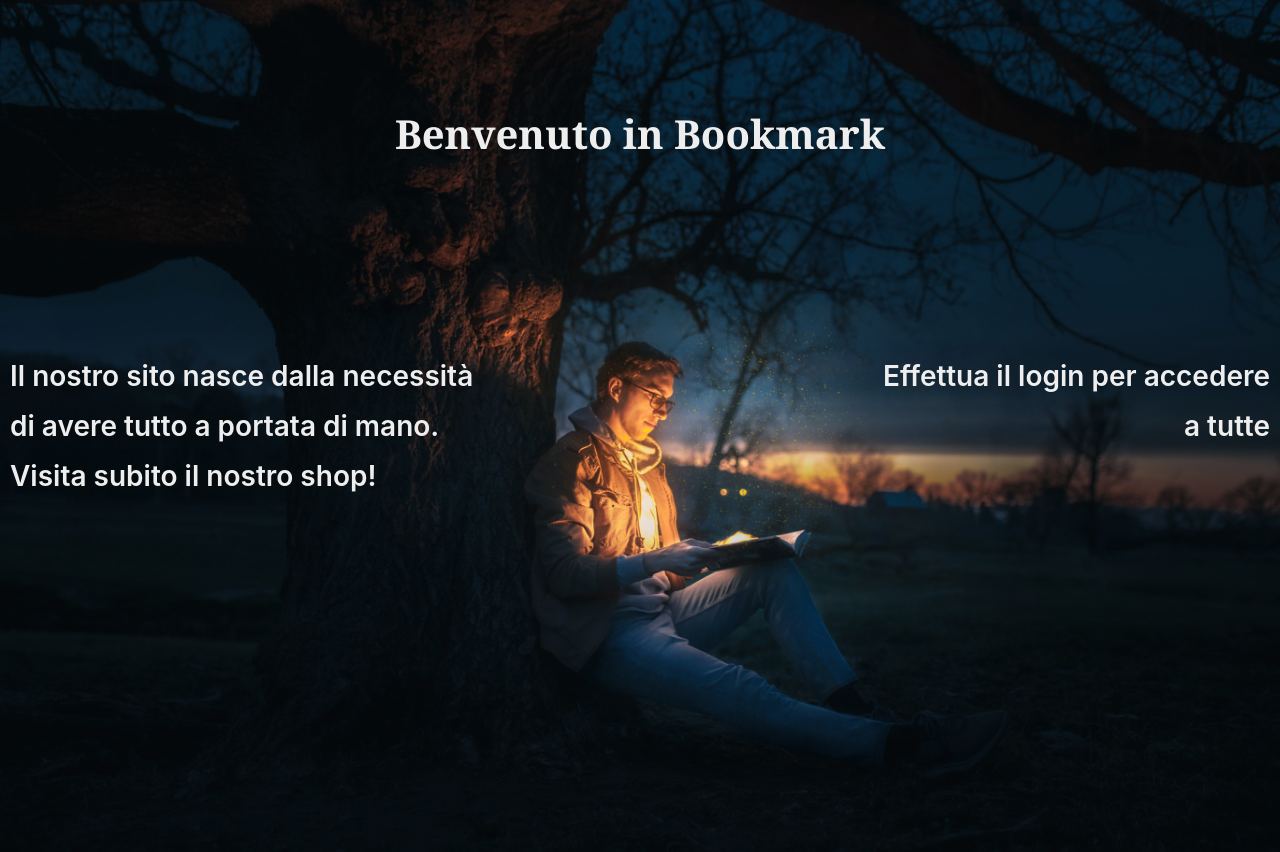
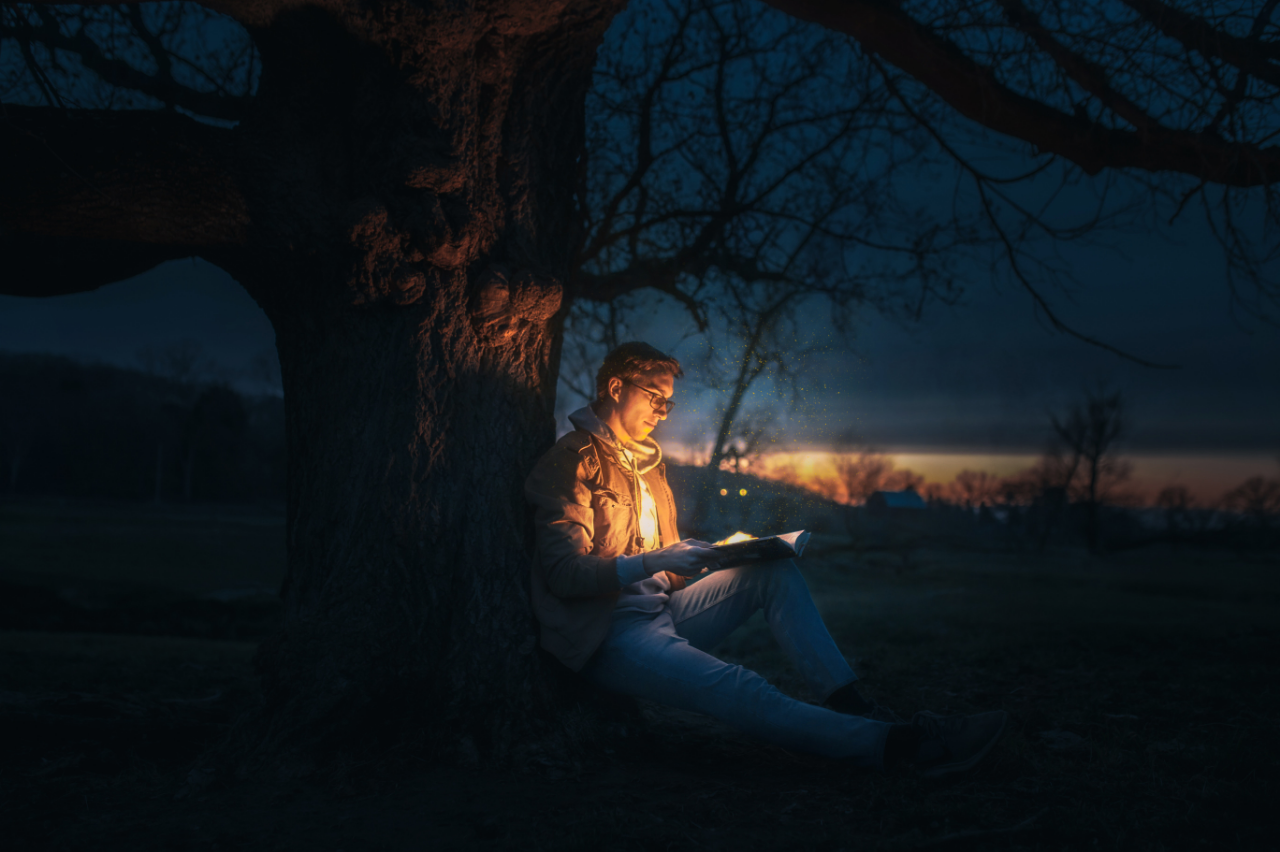
Before and after one commit to manualex98/ProgettoLTW2021, a PHP site: page /homepage.php in a window 1280 px wide. Shown: the part 58-910 px from the top of the page. Run offline with PHP 8.4, Linux system fonts and the light colour scheme.

Commit message:
fix account.php

```diff
--- a/homepage.php
+++ b/homepage.php
@@ -68,13 +68,6 @@
         <!--Header-->
         <header style="max-width:1600px; min-width:500px; position:relative;" id="home" >
             <img class="img-fluid" src="images/Bookmark.jpg" alt="Bookshell"/>
-            <h1 class="home-text-center1">Benvenuto in Bookmark</h1>
-            <h3 class="home-text-left1">Il nostro sito nasce dalla necessità</h3>
-            <h3 class="home-text-left2">di avere tutto a portata di mano.</h3>
-            <h3 class="home-text-left3">Visita subito il nostro shop!</h3>
-            <h3 class="home-text-right1">Effettua il login per accedere</h3>
-            <h3 class="home-text-right2">a tutte </h3>
-
         </header>
         <hr>
 
--- a/info_user/account.php
+++ b/info_user/account.php
@@ -82,7 +82,7 @@ session_start();
                     </td>
 
                     <td>
-                        <input class="change_button" type="submit" name="subemail" value="Modifica">
+                        <input class="btn btn-light" type="submit" name="subemail" value="Modifica">
                     </td>
                 </tr>
                 <tr>
@@ -95,7 +95,7 @@ session_start();
                         ?>
                     </td>
                     <td>
-                        <input class="change_button" type="submit" name="subuser" value="Modifica">
+                        <input class="btn btn-light" type="submit" name="subuser" value="Modifica">
                     </td>
                 </tr>
                 <tr>
@@ -112,7 +112,7 @@ session_start();
                         </button>
                     </td>
                     <td>
-                        <input class="change_button" type="submit" name="subpass" value="Modifica">
+                        <input class="btn btn-light" type="submit" name="subpass" value="Modifica">
                     </td>
                 </tr>
             </table>
--- a/style.css
+++ b/style.css
@@ -1,72 +1,11 @@
 .home-text-center1{
-    position: absolute;
+    position: relative;
     text-align: center;
-    color: #eee;
+    color: rgb(0, 0, 0);
     font-family:Georgia, 'Times New Roman', Times, serif;
     font-weight: bolder;
-    padding:10px;
-    top: 100px;
-    left: 10;
-    width: 100%;
-    size: 400%;
-    font-weight: 600;
-}
-.home-text-left1{
-    position: absolute;
-    text-align: left;
-    color: #eee;
-    font-weight: bolder;
-    padding:10px;
-    top: 350px;
-    left: 10;
-    width: 100%;
-    size: 400%;
-    font-weight: 600;
-}
-.home-text-left2{
-    position: absolute;
-    text-align: left;
-    color: #eee;
-    font-weight: bolder;
-    padding:10px;
-    top: 400px;
-    left: 10;
-    width: 100%;
-    size: 400%;
-    font-weight: 600;
-}
-.home-text-left3{
-    position: absolute;
-    text-align: left;
-    color: #eee;
-    font-weight: bolder;
-    padding:10px;
-    top: 450px;
-    left: 10;
-    width: 100%;
-    size: 400%;
-    font-weight: 600;
-}
-.home-text-right1{
-    position: absolute;
-    text-align: right;
-    color: #eee;
-    font-weight: bolder;
-    padding:10px;
-    top: 350px;
-    left: 10;
-    width: 100%;
-    size: 400%;
-    font-weight: 600;
-}
-
-.home-text-right2{
-    position: absolute;
-    text-align: right;
-    color: #eee;
-    font-weight: bolder;
-    padding:10px;
-    top: 400px;
+    padding:8px;
+    top: 10px;
     left: 10;
     width: 100%;
     size: 400%;
```
Also changed, not shown: readme.txt.
